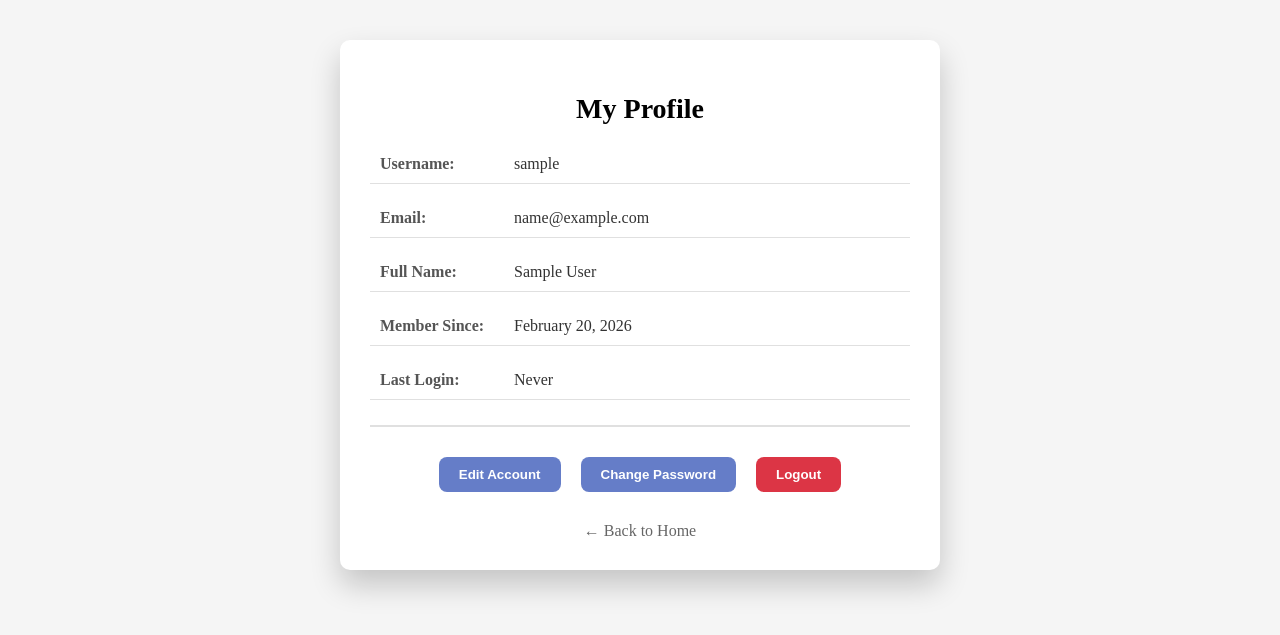
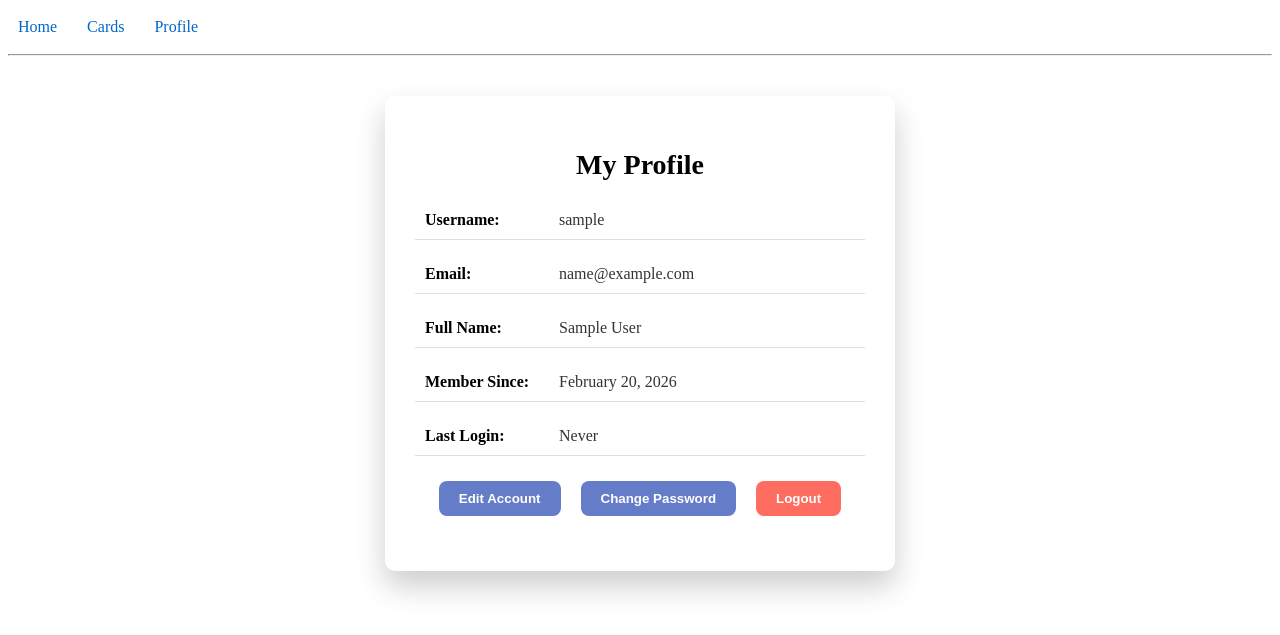
Before and after one commit to t3ugeg00/deepening, a Django app: page /user/profile/ in a window 1280 px wide. Shown: the top 635 px of the page. Run offline with Django 5.2, Linux system fonts and the light colour scheme; the visitor is signed in with stand-in values (Sample User, id 1).

Commit message:
Added headers to account and profile screens. Changed the look of headers and added  consistency across all the screens.

```diff
--- a/finn/user/templates/registration/login.html
+++ b/finn/user/templates/registration/login.html
@@ -68,6 +68,7 @@
 
     a {
         text-decoration: none;
+        color: #0066cc;
     }
 
     a:hover {
--- a/finn/user/templates/registration/register.html
+++ b/finn/user/templates/registration/register.html
@@ -68,6 +68,7 @@
 
     a {
         text-decoration: none;
+        color: #0066cc;
     }
 
     a:hover {
--- a/finn/user/templates/user/change_password.html
+++ b/finn/user/templates/user/change_password.html
@@ -68,6 +68,7 @@
 
     a {
         text-decoration: none;
+         color: #0066cc;
     }
 
     a:hover {
--- a/finn/user/templates/user/profile.html
+++ b/finn/user/templates/user/profile.html
@@ -1,18 +1,14 @@
-<!DOCTYPE html>
-<html>
-<head>
-    <title>My Profile</title>
+{% extends "header.html" %}
+
+{% block content %}
     <style>
-        body {
-            max-width: 600px;
-            margin: 40px auto;
-            background: #f5f5f5;
-        }
 
         .profile-card {
+            max-width: 450px;
+            margin: 40px auto;
+            padding: 30px;
             background: #ffffff;
             border-radius: 10px;
-            padding: 30px;
             box-shadow: 0 15px 30px rgba(0,0,0,0.2);
         }
 
@@ -34,7 +30,6 @@
 
         .label {
             font-weight: bold;
-            color: #555;
             display: inline-block;
             min-width: 120px;
         }
@@ -42,12 +37,6 @@
         .value {
             margin-left: 10px;
             color: #333;
-        }
-
-        hr {
-            border: none;
-            border-top: 2px solid #e0e0e0;
-            margin: 25px 0;
         }
 
         .btn {
@@ -67,17 +56,16 @@
         }
 
         .btn-danger {
-            background-color: #dc3545;
+            background-color: #ff15009f;
         }
 
         .btn-danger:hover {
-            background-color: #c82333;
             transform: translateY(-2px);
         }
 
         a {
+            text-decoration: none;
             color: #0066cc;
-            text-decoration: none;
         }
 
         a:hover {
@@ -95,10 +83,6 @@
         .back-link {
             text-align: center;
             margin-top: 25px;
-        }
-
-        .back-link a {
-            color: #666;
         }
 
         form {
@@ -135,8 +119,6 @@
             <span class="value">{{ user.last_login|date:"F j, Y, g:i a"|default:"Never" }}</span>
         </div>
 
-        <hr>
-
         <div class="button-group">
             <a href="{% url 'account' %}">
                 <button class="btn">Edit Account</button>
@@ -148,11 +130,7 @@
                 {% csrf_token %}
                 <button class="btn btn-danger" type="submit">Logout</button>
             </form>
-        </div>
-
-        <div class="back-link">
-            <a href="/">← Back to Home</a>
-        </div>
     </div>
 </body>
 </html>
+{% endblock %}
--- a/finn/words/templates/card.html
+++ b/finn/words/templates/card.html
@@ -84,6 +84,7 @@ button:hover {
 /* Removes the line under "Home/Cards/Profile" text */
 a {
     text-decoration: none;
+    color: #0066cc;
  }
 
  /* Adds the line under "Home/Cards/Profile" text when hovered over (with a mouse, or briefly when pressing the text using mobile devices)  */
--- a/finn/words/templates/home.html
+++ b/finn/words/templates/home.html
@@ -85,6 +85,7 @@ button:hover {
 /* Removes the line under "Home/Cards/Profile" text */
 a {
     text-decoration: none;
+    color: #0066cc;
  }
 
 /* Adds the line under "Home/Cards/Profile" text when hovered over (with a mouse, or briefly when pressing the text using mobile devices)  */
```
Also changed, not shown: finn/user/templates/user/account.html (+16 -24 lines).
